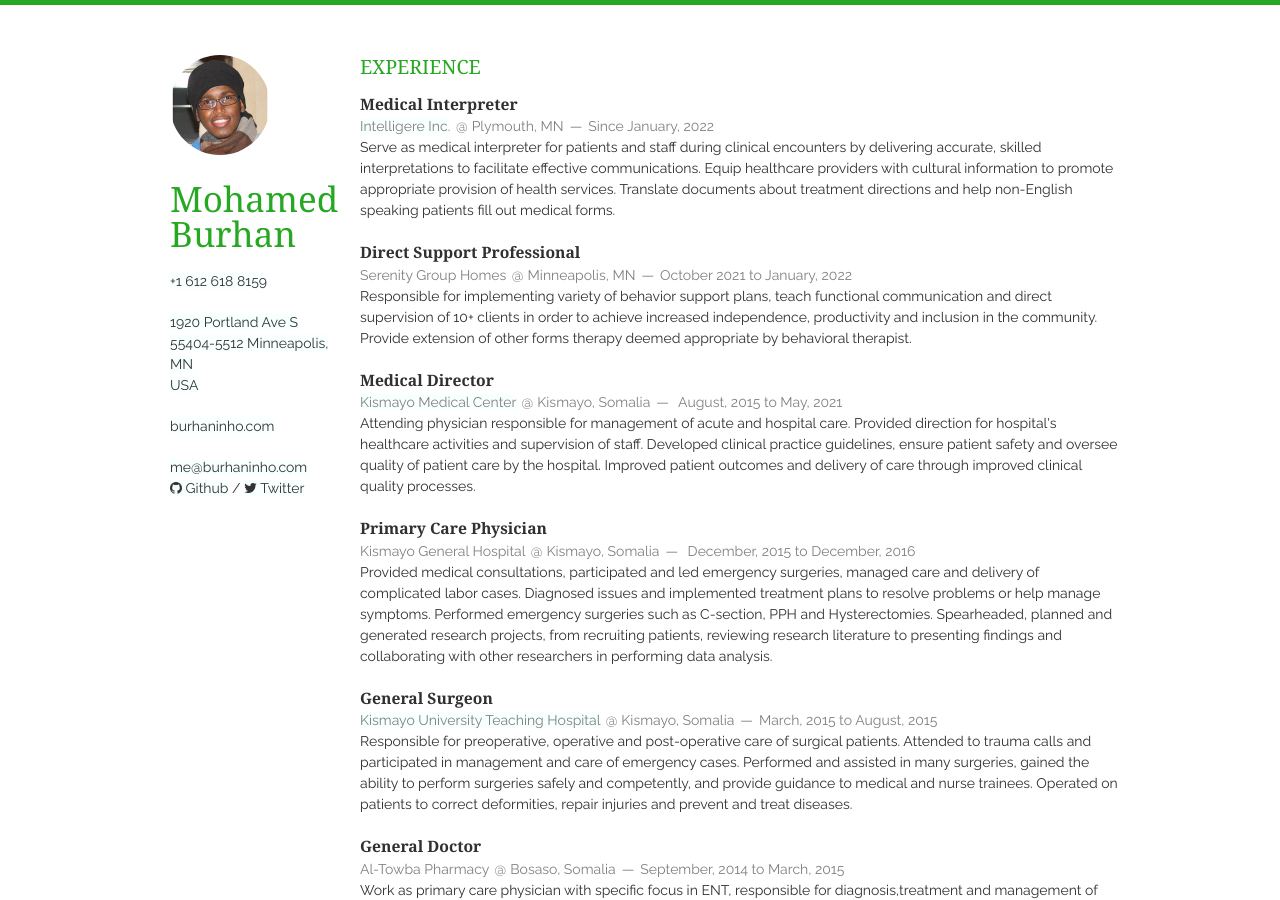
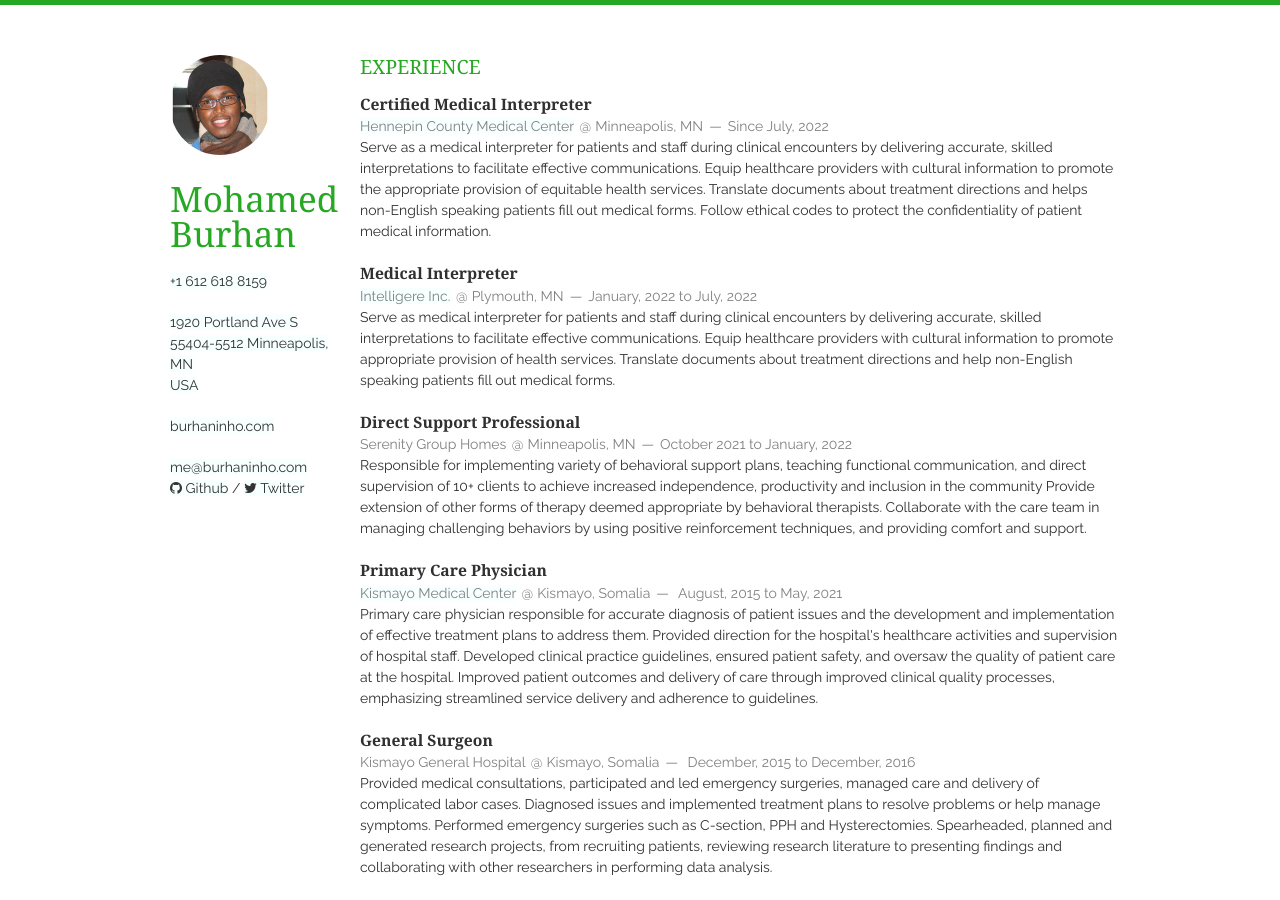
Before and after one commit to burhaninho/vitae, a Jekyll site: the page built from index.html, in a window 1280 px wide and 900 px high. Built offline with Jekyll 4.4.1, drawn with Linux system fonts in a browser that asks for light colours; nearby versions of some CDN libraries.

Commit message:
Update work.html

```diff
--- a/_includes/work.html
+++ b/_includes/work.html
@@ -1,10 +1,23 @@
 <section class="thirteen columns">
     <h1>Experience</h1>
+	<article>
+        <header>
+            <h1>Certified Medical Interpreter</h1>
+            <span><a href="https://www.Hennepinhealthcare.org/">Hennepin County Medical Center</a></span>
+            <span><address>Minneapolis, MN</address><time>Since July, 2022</time></span>
+        </header>
+        <p>
+            Serve as a medical interpreter for patients and staff during clinical encounters by delivering accurate, skilled interpretations to facilitate effective communications.
+            Equip healthcare providers with cultural information to promote the appropriate provision of equitable health services.
+            Translate documents about treatment directions and helps non-English speaking patients fill out medical forms.
+            Follow ethical codes to protect the confidentiality of patient medical information.
+        </p>
+    </article>
     <article>
         <header>
             <h1>Medical Interpreter</h1>
             <span><a href="https://www.intelligeresolutions.com/">Intelligere Inc.</a></span>
-            <span><address>Plymouth, MN</address><time>Since January, 2022</time></span>
+            <span><address>Plymouth, MN</address><time>January, 2022 to July, 2022</time></span>
         </header>
         <p>
             Serve as medical interpreter for patients and staff during clinical encounters by delivering accurate, skilled interpretations to facilitate effective communications.
@@ -19,26 +32,27 @@
             <span><address>Minneapolis, MN</address><time>October 2021 to January, 2022</time></span>
         </header>
         <p>
-           Responsible for implementing variety of behavior support plans, teach functional communication and direct supervision of 10+ clients in order to achieve increased independence, productivity and inclusion in the community.
-           Provide extension of other forms therapy deemed appropriate by behavioral therapist.
-        </p>
-    </article>
-    <article>
-        <header>
-            <h1>Medical Director</h1>
-            <span><a href="http://www.kismayomed.com/">Kismayo Medical Center</a></span>
-            <span><address>Kismayo, Somalia</address><time> August, 2015 to May, 2021</time></span>
-        </header>
-        <p>
-           Attending physician responsible for management of acute and hospital care.
-           Provided direction for hospital's healthcare activities and supervision of staff.
-           Developed clinical practice guidelines, ensure patient safety and oversee quality of patient care by the hospital.
-           Improved patient outcomes and delivery of care through improved clinical quality processes.
+           Responsible for implementing variety of behavioral support plans, teaching functional communication, and direct supervision of 10+ clients to achieve increased independence, productivity and inclusion in the community
+           Provide extension of other forms of therapy deemed appropriate by behavioral therapists.
+           Collaborate with the care team in managing challenging behaviors by using positive reinforcement techniques, and providing comfort and support.
         </p>
     </article>
     <article>
         <header>
             <h1>Primary Care Physician</h1>
+            <span><a href="http://www.kismayomed.com/">Kismayo Medical Center</a></span>
+            <span><address>Kismayo, Somalia</address><time> August, 2015 to May, 2021</time></span>
+        </header>
+        <p>
+           Primary care physician responsible for accurate diagnosis of patient issues and the development and implementation of effective treatment plans to address them.
+           Provided direction for the hospital's healthcare activities and supervision of hospital staff.
+           Developed clinical practice guidelines, ensured patient safety, and oversaw the quality of patient care at the hospital.
+           Improved patient outcomes and delivery of care through improved clinical quality processes, emphasizing streamlined service delivery and adherence to guidelines.
+        </p>
+    </article>
+    <article>
+        <header>
+            <h1>General Surgeon</h1>
             <span>Kismayo General Hospital</span>
             <span><address>Kismayo, Somalia</address><time> December, 2015 to December, 2016</time></span>
         </header>
```
